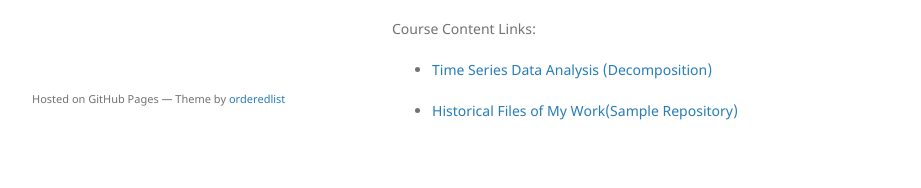
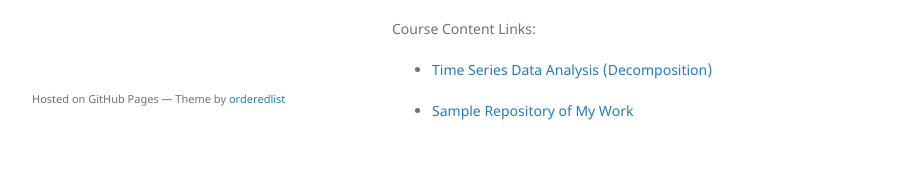
Before and after one commit to caitsmith329/caitsmith329.github.io, a Jekyll site: the page built from index.md, in a window 1280 px wide. Shown: the part 722-910 px from the top of the page, without its empty margins (178-1099 px from the left). Built offline with Jekyll 4.4.1, drawn with Linux system fonts in a browser that asks for light colours; our own code applies the rules of GitHub Pages for plain Markdown files.

Commit message:
Update index.md

```diff
--- a/index.md
+++ b/index.md
@@ -22,4 +22,4 @@
 Course Content Links:
   - [Time Series Data Analysis (Decomposition)](/TimeSeriesData/index.md)
 
-  - [Historical Files of My Work(Sample Repository)](https://github.com/caitsmith329/sample)
+  - [Sample Repository of My Work](github.com/caitsmith329/sample)
```
